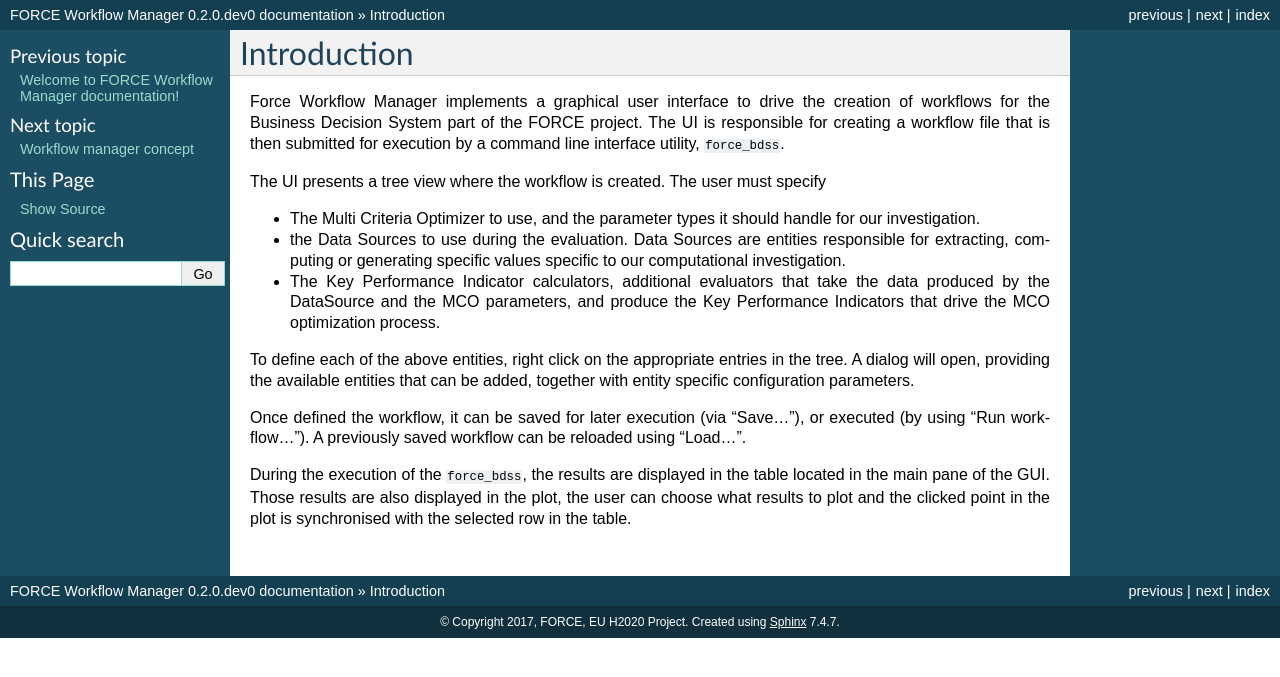
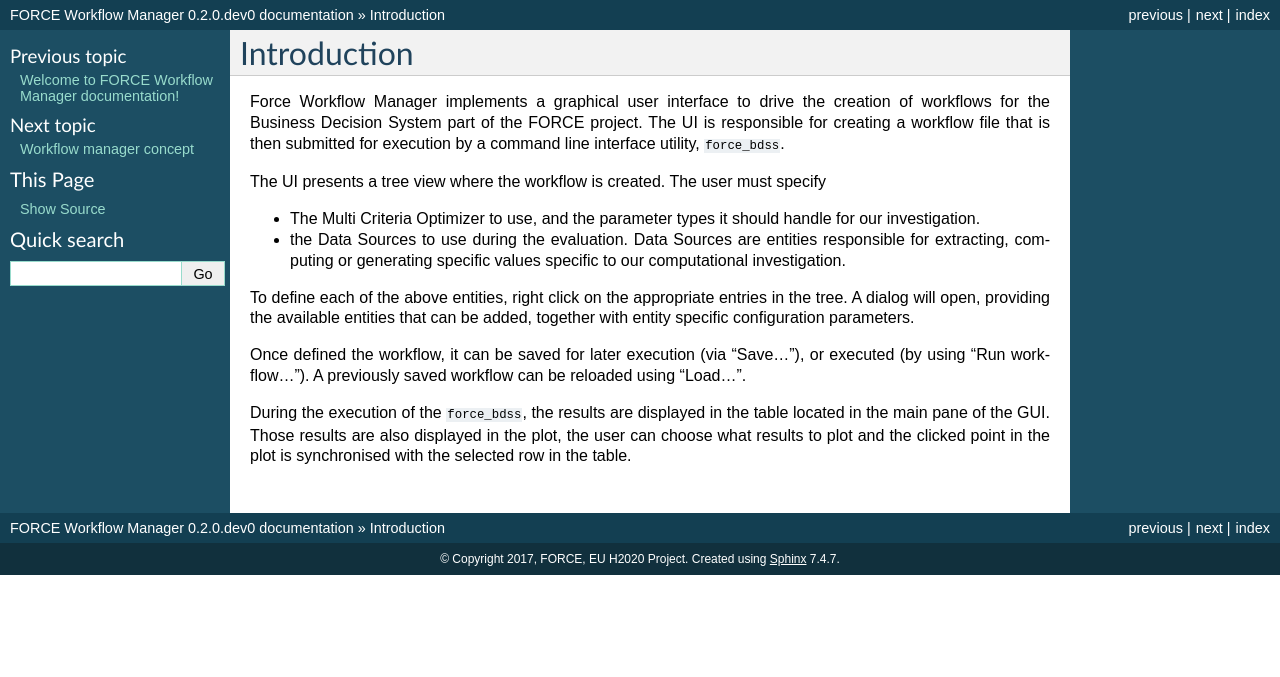
Before and after one commit to force-h2020/force-wfmanager, a Sphinx documentation site: the page built from doc/source/introduction.rst, in a window 1280 px wide. Shown: the top 677 px of the page. Built offline with Sphinx 7.4.7, drawn with Linux system fonts in a browser that asks for light colours; the version number is read from the project's files by our own code.

Commit message:
Removed old documentation

```diff
--- a/doc/source/introduction.rst
+++ b/doc/source/introduction.rst
@@ -12,9 +12,6 @@ The UI presents a tree view where the workflow is created. The user must specify
   should handle for our investigation.
 - the Data Sources to use during the evaluation. Data Sources are entities responsible for
   extracting, computing or generating specific values specific to our computational investigation.
-- The Key Performance Indicator calculators, additional evaluators that take the data
-  produced by the DataSource and the MCO parameters, and produce the Key Performance Indicators that
-  drive the MCO optimization process.
 
 To define each of the above entities, right click on the appropriate entries in the tree.
 A dialog will open, providing the available entities that can be added, together with entity specific
```
